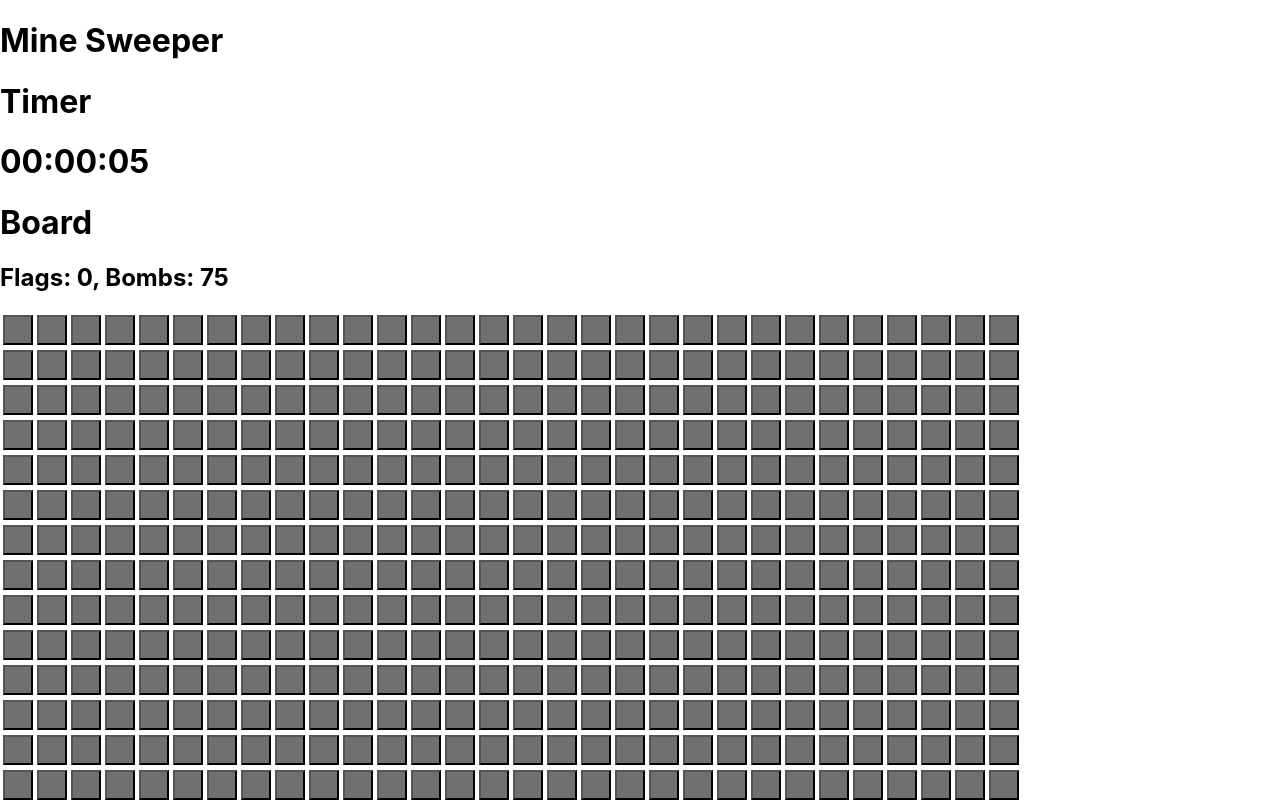
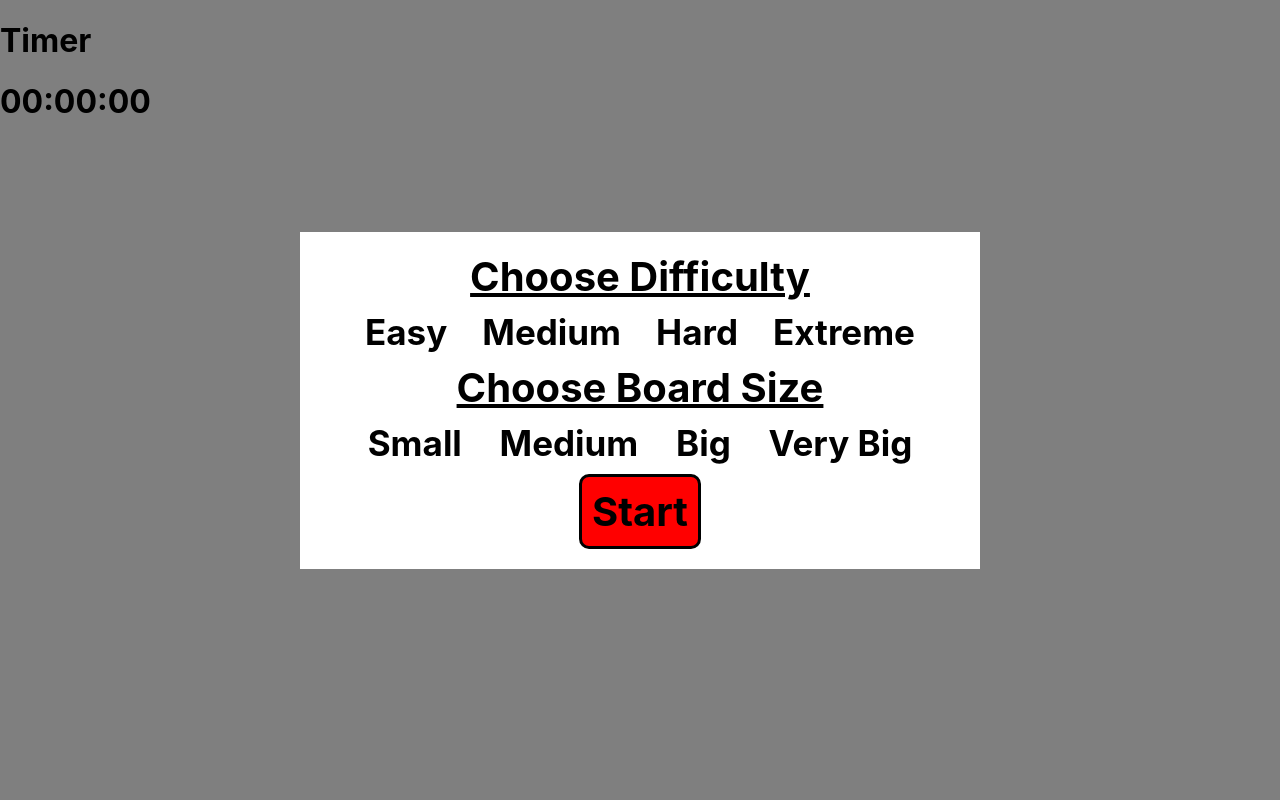
Before and after one commit to orenb99/mine-sweeper, a React (Create React App) app: page / in a window 1280 px wide. Shown: the top 802 px of the page. Built offline with nearby package versions, Linux system fonts and the light colour scheme.

Commit message:
game works

```diff
--- a/src/App.js
+++ b/src/App.js
@@ -1,17 +1,65 @@
 import React, { useState, useEffect } from "react";
 import Board from "./components/Board";
+import Popup from "./components/Popup";
 import Timer from "./components/Timer";
 import "./styles/App.css";
 function App() {
   const [over, setOver] = useState(false);
+  const [started, setStarted] = useState(false);
+  const [difficulty, setDifficulty] = useState();
+  const [size, setSize] = useState();
+  const [alertMessage, setAlertMessage] = useState();
+  const [finishTime, setFinishTime] = useState();
+  const [win, setWin] = useState();
+  useEffect(() => {
+    if (alertMessage) {
+      setTimeout(() => {
+        setAlertMessage();
+      }, 3000);
+    }
+  }, [alertMessage]);
+
+  const startGame = () => {
+    if (!difficulty) {
+      setAlertMessage("No Difficulty Chosen");
+      return;
+    }
+    if (!size) {
+      setAlertMessage("No Size Chosen");
+      return;
+    }
+    if (started) {
+      setOver(false);
+    } else setStarted(true);
+  };
+
   return (
     <div className="App">
-      <h1>Mine Sweeper</h1>
-      <Timer />
-      {over ? (
-        <button onClick={() => setOver(false)}>Restart</button>
-      ) : (
-        <Board rows={20} cols={30} setOver={setOver} />
+      {alertMessage && <div className="alert-message">{alertMessage}</div>}
+      <Timer over={over} started={started} setFinishTime={setFinishTime} />
+      {started && (
+        <Board
+          over={over}
+          rows={size[0]}
+          cols={size[1]}
+          difficulty={difficulty}
+          setOver={setOver}
+          setAlertMessage={setAlertMessage}
+          setWin={setWin}
+        />
+      )}
+      {(over || !started) && (
+        <Popup
+          size={size}
+          difficulty={difficulty}
+          setOver={setOver}
+          started={started}
+          startGame={startGame}
+          finishTime={finishTime}
+          setDifficulty={setDifficulty}
+          setSize={setSize}
+          win={win}
+        />
       )}
     </div>
   );
--- a/src/components/Board.js
+++ b/src/components/Board.js
@@ -1,13 +1,22 @@
 import React, { useState, useEffect } from "react";
 import Tile from "./Tile";
-function Board({ rows, cols, setOver }) {
+function Board({
+  over,
+  rows,
+  cols,
+  setOver,
+  setAlertMessage,
+  difficulty,
+  setWin,
+}) {
   const [tileArray, setTileArray] = useState([]);
   const [bombAmount, setBombAmount] = useState(0);
   const [flagAmount, setFlagAmount] = useState(0);
 
   useEffect(() => {
+    if (over) return;
     let arr = [];
-    let bombs = Math.floor((rows * cols) / 8);
+    let bombs = Math.floor((rows * cols) / difficulty);
     let bombCount = 0;
     for (let i = 0; i < rows; i++) {
       for (let j = 0; j < cols; j++) {
@@ -17,6 +26,7 @@ function Board({ rows, cols, setOver }) {
     }
 
     while (bombCount < bombs) {
+      if (over) return;
       let rnd = Math.floor(Math.random() * arr.length);
       if (!arr[rnd].bomb) {
         arr[rnd].bomb = true;
@@ -29,7 +39,7 @@ function Board({ rows, cols, setOver }) {
     });
     setBombAmount(bombs);
     setTileArray(arr);
-  }, []);
+  }, [over]);
 
   useEffect(() => {
     let temp = [...tileArray].filter((item) => item.flag);
@@ -37,14 +47,16 @@ function Board({ rows, cols, setOver }) {
   }, [tileArray]);
 
   useEffect(() => {
+    if (bombAmount === 0) return;
     let flaggedBombs = [...tileArray].filter((item) => item.bomb && item.flag);
-    let rest = [...tileArray].filter((item) => !item.bomb && !item.flag);
+    let rest = [...tileArray].filter((item) => !item.bomb && item.visible);
     if (
       flaggedBombs.length === bombAmount &&
       rest.length + flaggedBombs.length === tileArray.length
-    )
-      console.log("You Win!");
-  }, [flagAmount]);
+    ) {
+      endGame(true);
+    }
+  }, [flagAmount, tileArray]);
 
   function checkAdjacent(tile, arr) {
     if (tile.bomb) return "bomb";
@@ -86,11 +98,14 @@ function Board({ rows, cols, setOver }) {
     let flags = adj.filter((item) => item.flag).length;
     if (flags === tile.content) {
       if (adj.find((item) => item.bomb && !item.flag)) {
-        endGame();
+        endGame(false);
         return;
       }
       adj.forEach((item) => {
         if (!item.bomb) {
+          if (item.content === 0) {
+            digAdjacent(item, arr);
+          }
           item.flag = false;
           item.visible = true;
         }
@@ -98,21 +113,21 @@ function Board({ rows, cols, setOver }) {
       });
       setTileArray(arr);
     } else {
-      console.log(
+      setAlertMessage(
         "Surrounding flags need to be equal to the tile's number to dig all surroundings"
       );
     }
   }
 
-  function endGame() {
+  function endGame(win) {
     const temp = [...tileArray].map((item) => {
       item.visible = true;
       return item;
     });
     setTileArray(temp);
-    setTimeout(() => {
-      setOver(true);
-    }, 5000);
+    setWin(win);
+    setAlertMessage("You " + (win ? "Win!" : "Lose!"));
+    setOver(true);
   }
   function addFlag(tile) {
     let temp = [...tileArray];
@@ -131,7 +146,7 @@ function Board({ rows, cols, setOver }) {
     temp[index].visible = !temp[index].visible;
     temp[index].flag = false;
     if (temp[index].content === "bomb") {
-      endGame();
+      endGame(false);
       return;
     }
     if (temp[index].content === 0) digAdjacent(temp[index], temp);
@@ -142,8 +157,7 @@ function Board({ rows, cols, setOver }) {
     setTileArray(temp);
   }
   return (
-    <div>
-      <h1>Board</h1>
+    <div className="board" onContextMenu={(e) => e.preventDefault()}>
       <h2>
         Flags: {flagAmount}, Bombs: {bombAmount}
       </h2>
--- /dev/null
+++ b/src/components/Popup.js
@@ -0,0 +1,110 @@
+import React, { useState, useEffect } from "react";
+
+function Popup({
+  started,
+  setDifficulty,
+  setSize,
+  finishTime,
+  startGame,
+  size,
+  difficulty,
+  win,
+}) {
+  const [chosenDiff, setChosenDiff] = useState();
+  const [chosenSize, setChosenSize] = useState();
+  useEffect(() => {
+    if (size) {
+      if (size[0] === 8) setChosenSize("small");
+      else if (size[0] === 10) setChosenSize("medium");
+      else if (size[0] === 20) setChosenSize("big");
+      else if (size[0] === 30) setChosenSize("very-big");
+    }
+    if (difficulty) {
+      if (difficulty === 8) setChosenDiff("easy");
+      else if (difficulty === 6) setChosenDiff("medium");
+      else if (difficulty === 5) setChosenDiff("hard");
+      else if (difficulty === 4) setChosenDiff("extreme");
+    }
+  }, [size, difficulty]);
+  return (
+    <div className="pop-up">
+      <div className="pop-up-inner">
+        {started && (
+          <div>
+            <h1>
+              {"You "} {win ? "Win!" : "Lose!"}
+            </h1>
+            <h2>{"Your Time: " + finishTime}</h2>{" "}
+          </div>
+        )}
+        <u>Choose Difficulty</u>
+        <span className="difficulties">
+          <b
+            onClick={() => setDifficulty(8)}
+            className={chosenDiff === "easy" ? "chosen diff" : ""}
+          >
+            Easy
+          </b>
+          <b
+            onClick={() => setDifficulty(6)}
+            className={chosenDiff === "medium" ? "chosen diff" : ""}
+          >
+            Medium
+          </b>
+          <b
+            onClick={() => setDifficulty(5)}
+            className={chosenDiff === "hard" ? "chosen diff" : ""}
+          >
+            Hard
+          </b>
+          <b
+            onClick={() => setDifficulty(4)}
+            className={chosenDiff === "extreme" ? "chosen diff" : ""}
+          >
+            Extreme
+          </b>
+        </span>
+        <u>Choose Board Size</u>
+        <span className="sizes">
+          <b
+            className={chosenSize === "small" ? "chosen size" : ""}
+            onClick={() => {
+              setSize([8, 10]);
+            }}
+          >
+            Small
+          </b>
+          <b
+            className={chosenSize === "medium" ? "chosen size" : ""}
+            onClick={() => {
+              setSize([10, 15]);
+            }}
+          >
+            Medium
+          </b>
+          <b
+            className={chosenSize === "big" ? "chosen size" : ""}
+            onClick={() => {
+              setSize([20, 25]);
+            }}
+          >
+            Big
+          </b>
+          <b
+            className={chosenSize === "very-big" ? "chosen size" : ""}
+            onClick={() => {
+              setSize([30, 40]);
+            }}
+          >
+            Very Big
+          </b>
+        </span>
+        <div className="start-button" onClick={startGame}>
+          {started ? "Restart" : "Start"}
+        </div>
+      </div>
+    </div>
+  );
+}
+
+export default Popup;
--- a/src/components/Tile.js
+++ b/src/components/Tile.js
@@ -1,5 +1,4 @@
 import React, { useState, useEffect } from "react";
-
 function Tile({ tile, addFlag, dig, quickDig }) {
   const flag = (e) => {
     e.preventDefault();
@@ -14,7 +13,7 @@ function Tile({ tile, addFlag, dig, quickDig }) {
         quickDig(tile);
       }}
     >
-      {tile.content !== 0 ? tile.content : ""}
+      {tile.bomb ? "💣" : tile.content !== 0 ? tile.content : ""}
     </button>
   ) : (
     <button
@@ -22,7 +21,7 @@ function Tile({ tile, addFlag, dig, quickDig }) {
       onClick={() => dig(tile.row, tile.col)}
       onContextMenu={flag}
     >
-      {tile.flag ? "flag" : ""}
+      {tile.flag ? "🚩" : ""}
     </button>
   );
 }
--- a/src/styles/App.css
+++ b/src/styles/App.css
@@ -4,6 +4,7 @@
   height: 30px;
   font-size: 1.3rem;
   font-weight: bold;
+  overflow: hidden;
 }
 
 .tile.upside {
@@ -41,4 +42,96 @@
 .tile.upside.n8 {
   color: purple;
 }
+
+.pop-up {
+  position: fixed;
+  top: 0;
+  left: 0;
+  width: 100vw;
+  height: 100vh;
+  background-color: rgba(0, 0, 0, 0.5);
+  display: -webkit-box;
+  display: -ms-flexbox;
+  display: flex;
+  -webkit-box-orient: vertical;
+  -webkit-box-direction: normal;
+      -ms-flex-direction: column;
+          flex-direction: column;
+  -webkit-box-pack: center;
+      -ms-flex-pack: center;
+          justify-content: center;
+}
+
+.pop-up > .pop-up-inner {
+  text-align: center;
+  width: 50%;
+  height: -webkit-fit-content;
+  height: -moz-fit-content;
+  height: fit-content;
+  background-color: white;
+  margin: auto;
+  padding: 20px;
+}
+
+.pop-up > .pop-up-inner .chosen {
+  font-size: 45px;
+  color: royalblue;
+}
+
+.pop-up > .pop-up-inner u {
+  font-size: 40px;
+  font-weight: bolder;
+}
+
+.pop-up > .pop-up-inner span {
+  margin: 10px;
+  display: -webkit-box;
+  display: -ms-flexbox;
+  display: flex;
+  width: 80 .pop-up > .pop-up-inner span;
+  -webkit-box-pack: space-evenly;
+      -ms-flex-pack: space-evenly;
+          justify-content: space-evenly;
+  font-size: 35px;
+  cursor: pointer;
+}
+
+.pop-up > .pop-up-inner span b:hover {
+  color: green;
+}
+
+.pop-up > .pop-up-inner .start-button {
+  width: -webkit-fit-content;
+  width: -moz-fit-content;
+  width: fit-content;
+  margin: auto;
+  background-color: red;
+  padding: 10px;
+  font-weight: bolder;
+  border: 3px solid;
+  border-radius: 10px;
+  font-size: 40px;
+  cursor: pointer;
+}
+
+.App {
+  width: -webkit-fit-content;
+  width: -moz-fit-content;
+  width: fit-content;
+  height: -webkit-fit-content;
+  height: -moz-fit-content;
+  height: fit-content;
+}
+
+.App .alert-message {
+  position: fixed;
+  background-color: red;
+  top: 0;
+  right: 0;
+  font-size: 40px;
+  padding: 10px;
+  border: solid black 4px;
+  border-top-left-radius: 5px;
+  border-bottom-left-radius: 5px;
+}
 /*# sourceMappingURL=App.css.map */
--- a/src/styles/App.scss
+++ b/src/styles/App.scss
@@ -1 +1,18 @@
 @import "./Tile";
+@import "./Board";
+@import "./Popup";
+.App {
+  width: fit-content;
+  height: fit-content;
+  .alert-message {
+    position: fixed;
+    background-color: red;
+    top: 0;
+    right: 0;
+    font-size: 40px;
+    padding: 10px;
+    border: solid black 4px;
+    border-top-left-radius: 5px;
+    border-bottom-left-radius: 5px;
+  }
+}
--- /dev/null
+++ b/src/styles/_Board.scss
@@ -0,0 +1,3 @@
+.board{
+
+}
--- /dev/null
+++ b/src/styles/_Popup.scss
@@ -0,0 +1,51 @@
+.pop-up {
+  position: fixed;
+  top: 0;
+  left: 0;
+  width: 100vw;
+  height: 100vh;
+  background-color: rgba(0, 0, 0, 0.5);
+  display: flex;
+  flex-direction: column;
+  justify-content: center;
+  & > .pop-up-inner {
+    text-align: center;
+    width: 50%;
+    height: fit-content;
+    background-color: white;
+    margin: auto;
+    padding: 20px;
+    .chosen {
+      font-size: 45px;
+      color: royalblue;
+    }
+    u {
+      font-size: 40px;
+      font-weight: bolder;
+    }
+    span {
+      margin: 10px;
+      display: flex;
+      width: 80&;
+      justify-content: space-evenly;
+      font-size: 35px;
+      cursor: pointer;
+      b {
+        &:hover {
+          color: green;
+        }
+      }
+    }
+    .start-button {
+      width: fit-content;
+      margin: auto;
+      background-color: red;
+      padding: 10px;
+      font-weight: bolder;
+      border: 3px solid;
+      border-radius: 10px;
+      font-size: 40px;
+      cursor: pointer;
+    }
+  }
+}
--- a/src/styles/_Tile.scss
+++ b/src/styles/_Tile.scss
@@ -4,6 +4,7 @@
   height: 30px;
   font-size: 1.3rem;
   font-weight: bold;
+  overflow: hidden;
   &.upside {
     background-color: rgb(192, 192, 192);
     &.n1 {
```
Also changed, not shown: src/components/Timer.js (+13 -1 lines), 1 other file (tests, documents, lock files or other folders).
